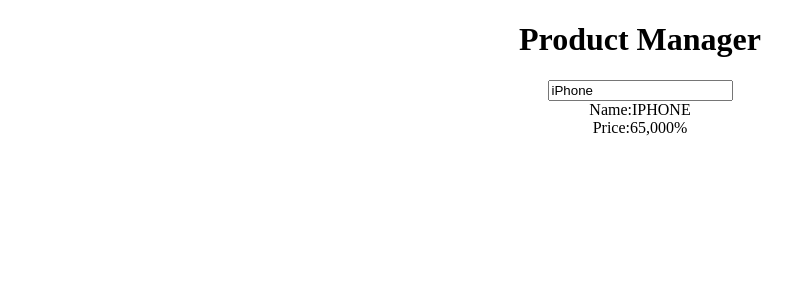
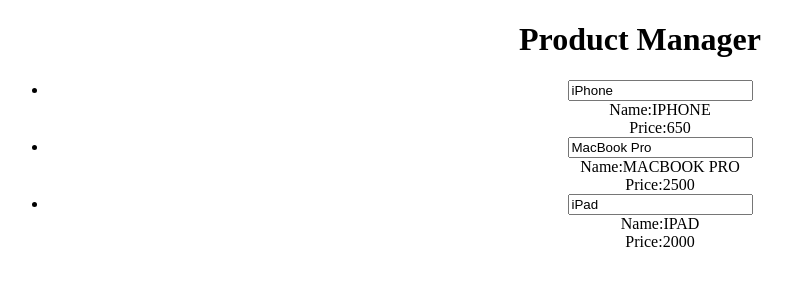
Before and after one commit to edva21/angular-tutorial, an Angular app: page / in a window 1280 px wide. Shown: the top 300 px of the page, without its empty margins (0-792 px from the left). Built offline with nearby package versions, Linux system fonts and the light colour scheme.

Commit message:
list of products

```diff
--- a/src/app/products/products.component.html
+++ b/src/app/products/products.component.html
@@ -1,5 +1,7 @@
-<div class="">
-  <input [(ngModel)]=product.name/>
-  <div>Name:{{product.name | uppercase }}</div>
-  <div>Price:{{product.price | percent }}</div>
-</div>
+<ul class="">
+  <li *ngFor="let product of products">
+    <input [(ngModel)]=product.name/>
+    <div>Name:{{product.name | uppercase }}</div>
+    <div>Price:{{product.price}}</div>
+  </li>
+</ul>
--- a/src/app/products/products.component.ts
+++ b/src/app/products/products.component.ts
@@ -7,11 +7,23 @@
   styleUrls: ['./products.component.css']
 })
 export class ProductsComponent implements OnInit {
-  product: Product={
-    id:1,
-    name:'iPhone',
-    price:650
-  }
+  products: Product[]=[
+    {
+      id:1,
+      name:'iPhone',
+      price:650
+    },
+    {
+      id:2,
+      name:'MacBook Pro',
+      price:2500
+    },
+    {
+      id:2,
+      name:'iPad',
+      price:2000
+    },
+  ]
   constructor() { }
 
   ngOnInit() {
```
